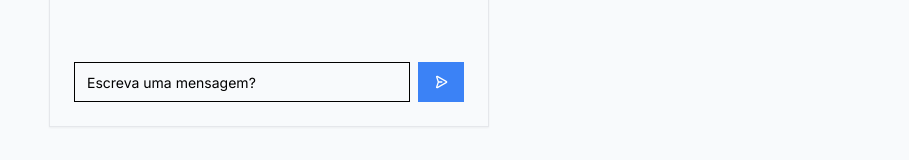
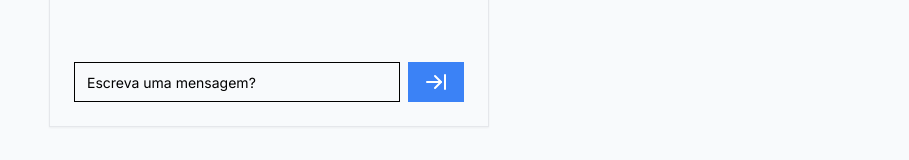
Before and after one commit to hmartiins/Chat-bot-vercel-AI, a Next.js app: page / in a window 1280 px wide. Shown: the part 607-767 px from the top of the page, without its empty margins (371-1280 px from the left). Built offline with nearby package versions, Linux system fonts and the light colour scheme.

Commit message:
refactor: remove phospor icon and change to lucide icon

```diff
--- a/package.json
+++ b/package.json
@@ -9,7 +9,6 @@
     "lint": "next lint"
   },
   "dependencies": {
-    "@phosphor-icons/react": "^2.0.10",
     "@radix-ui/react-avatar": "^1.0.3",
     "@radix-ui/react-scroll-area": "^1.0.4",
     "@radix-ui/react-slot": "^1.0.2",
--- a/src/components/Chat.tsx
+++ b/src/components/Chat.tsx
@@ -16,8 +16,7 @@ import {
   Input,
   ScrollArea,
 } from "./ui";
-
-import { PaperPlaneRight } from "@phosphor-icons/react";
+import { ArrowRightToLine } from "lucide-react";
 
 export function Chat() {
   const { messages, input, handleInputChange, handleSubmit } = useChat({
@@ -68,7 +67,7 @@ export function Chat() {
             onChange={handleInputChange}
           />
           <Button className="bg-blue-500 text-white" type="submit">
-            <PaperPlaneRight weight="bold" />
+            <ArrowRightToLine />
           </Button>
         </form>
       </CardFooter>
```
Also changed, not shown: 1 other file (tests, documents, lock files or other folders).
